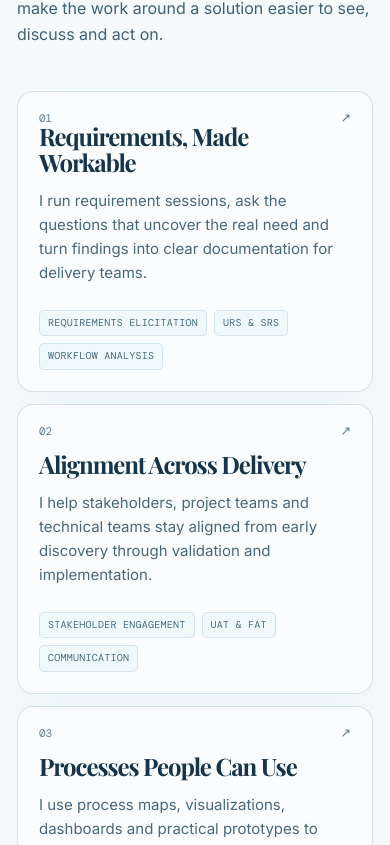
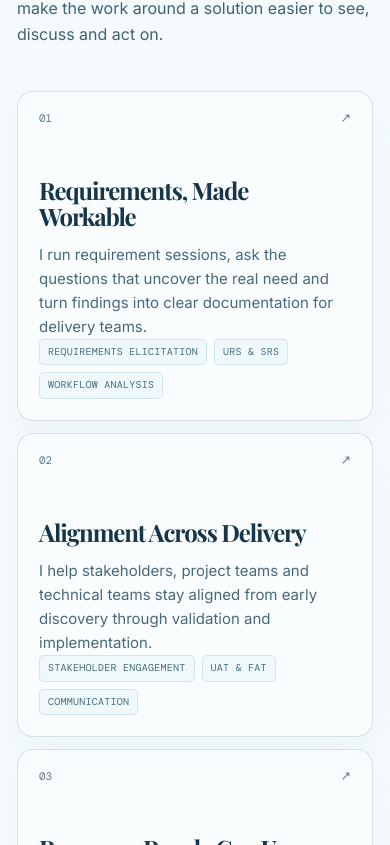
Before and after one commit to aminaziz-dev/aminaziz-dev.github.io, a React (Vite) app: page / in a window 390 px wide. Shown: the part 1079-1924 px from the top of the page. Built offline with nearby package versions, Linux system fonts and the light colour scheme.

Commit message:
Align capability card titles

```diff
--- a/src/styles.css
+++ b/src/styles.css
@@ -47,9 +47,9 @@ a:hover .arrow,.capability-card:hover .arrow { transform: translate(3px,-3px); }
 .capability-card { min-height: 392px; padding: 24px; border: 1px solid rgba(35,88,111,.17); background: rgba(255,255,255,.5); border-radius: 20px; box-shadow: 0 15px 35px rgba(70,144,175,.05); display: flex; flex-direction: column; transition: transform .3s ease, background .3s ease, border-color .3s ease; }
 .capability-card:hover { transform: translateY(-7px); background: rgba(255,255,255,.74); border-color: rgba(49,126,163,.33); }
 .card-top { display: flex; justify-content: space-between; color: #5b7b8d; font: 400 11px/1 'DM Mono', monospace; }
-.capability-card h3,.method h3 { margin: auto 0 14px; max-width: 280px; font-size: clamp(1.5rem, 2.1vw, 2rem); line-height: 1.05; letter-spacing: -.045em; }
+.capability-card h3,.method h3 { margin: 54px 0 14px; max-width: 280px; font-size: clamp(1.5rem, 2.1vw, 2rem); line-height: 1.05; letter-spacing: -.045em; }
 .capability-card p { margin: 0; color: #48687a; font: 400 15px/1.6 'Inter', Arial, sans-serif; }
-.capability-card ul { display: flex; flex-wrap: wrap; padding: 0; margin: 25px 0 0; gap: 7px; list-style: none; }
+.capability-card ul { display: flex; flex-wrap: wrap; padding: 0; margin: auto 0 0; gap: 7px; list-style: none; }
 .capability-card li,.journey-detail span { padding: 6px 8px; display: inline-flex; align-items: center; justify-content: center; border: 1px solid rgba(45,109,138,.15); border-radius: 5px; background: rgba(224,242,249,.42); color: #486c7f; font: 400 10px/1.25 'DM Mono', monospace; letter-spacing: .025em; text-transform: uppercase; }
 .split-heading { max-width: none; display: grid; grid-template-columns: 1fr .56fr; gap: clamp(40px, 8vw, 130px); align-items: end; }
 .split-heading .section-intro { margin: 0; }
```
